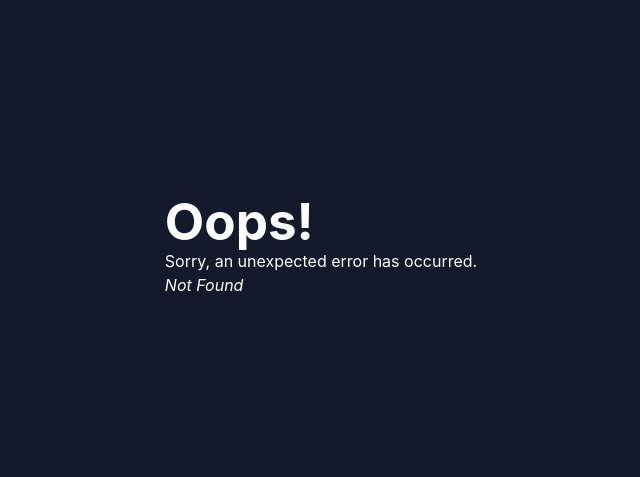
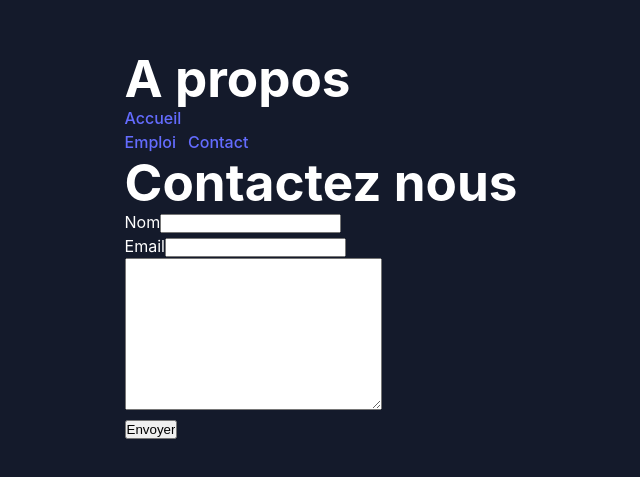
Before and after one commit to vanparfait/MiniBlog-react, a React (Vite) app: page /a-propos/contact in a window 1280 px wide. Before the commit this address had no page. Shown: the part 155-632 px from the top of the page, without its empty margins (319-959 px from the left). Built offline with nearby package versions, Linux system fonts and the light colour scheme.

Commit message:
gestion des routes imbriques et utilisation du composant Oulet

```diff
--- /dev/null
+++ b/src/composants/Article.jsx
@@ -0,0 +1,14 @@
+import React from "react";
+import { useParams } from "react-router-dom";
+
+const Article = () => {
+  const { id } = useParams();
+  console.log(id);
+  return (
+    <div>
+      <h1>Article avec id : {id}</h1>
+    </div>
+  );
+};
+
+export default Article;
--- /dev/null
+++ b/src/composants/Contact.jsx
@@ -0,0 +1,21 @@
+import React from "react";
+
+const Contact = () => {
+  return (
+    <div>
+      <h1>Contactez nous</h1>
+      <form action="">
+        <label htmlFor="nom">Nom</label>
+        <input type="text" name="nom" id="nom" />
+        <br />
+        <label htmlFor="email">Email</label>
+        <input type="text" name="email" id="email" />
+        <br />
+        <textarea name="" id="" cols="30" rows="10"></textarea> <br />
+        <input type="submit" value="Envoyer" />
+      </form>
+    </div>
+  );
+};
+
+export default Contact;
--- /dev/null
+++ b/src/composants/Emploi.jsx
@@ -0,0 +1,16 @@
+import React from "react";
+
+const Emploi = () => {
+  return (
+    <div>
+      <h1>Emploi</h1>
+      <p>
+        Lorem ipsum dolor sit amet, consectetur adipisicing elit. Consequatur
+        doloribus alias amet dolor maiores optio dolores, numquam magnam atque
+        at?
+      </p>
+    </div>
+  );
+};
+
+export default Emploi;
--- a/src/main.jsx
+++ b/src/main.jsx
@@ -5,6 +5,9 @@ import "./index.css";
 import { createBrowserRouter, RouterProvider, Link } from "react-router-dom";
 import Error from "./pages/Error.jsx";
 import About from "./pages/About.jsx";
+import Article from "./composants/Article.jsx";
+import Contact from "./composants/Contact.jsx";
+import Emploi from "./composants/Emploi.jsx";
 
 const router = createBrowserRouter([
   {
@@ -15,24 +18,30 @@ const router = createBrowserRouter([
   {
     path: "/a-propos",
     element: <About />,
+
+    children: [
+      {
+        path: "/a-propos/contact",
+        element: <Contact />,
+      },
+      {
+        path: "/a-propos/emploi",
+        element: <Emploi />,
+      },
+    ],
   },
   {
     path: "/blog",
     element: (
       <>
         <h2>Liste des Articles</h2>
-        <Link to="blog/200">Article 12</Link>
+        <Link to="/blog/20">Article 12</Link>
       </>
     ),
   },
   {
     path: "/blog/:id",
-    element: (
-      <>
-        <h2>Voici un seul article</h2>
-        <p>Article 1</p>
-      </>
-    ),
+    element: <Article />,
   },
 ]);
 
--- a/src/pages/About.jsx
+++ b/src/pages/About.jsx
@@ -1,11 +1,19 @@
 import React from "react";
-import { Link } from "react-router-dom";
+import { Link, Outlet } from "react-router-dom";
 
 const About = () => {
   return (
     <div>
       <h1>A propos</h1>
       <Link to="/">Accueil</Link>
+      <div style={{ display: "flex", gap: "12px" }}>
+        <Link to="/a-propos/emploi">Emploi</Link>
+        <Link to="/a-propos/contact">Contact</Link>
+      </div>
+      <div>
+        {" "}
+        <Outlet />{" "}
+      </div>
     </div>
   );
 };
```
Also changed, not shown: src/pages/Erreur404.jsx (added, +7 -0 lines).
